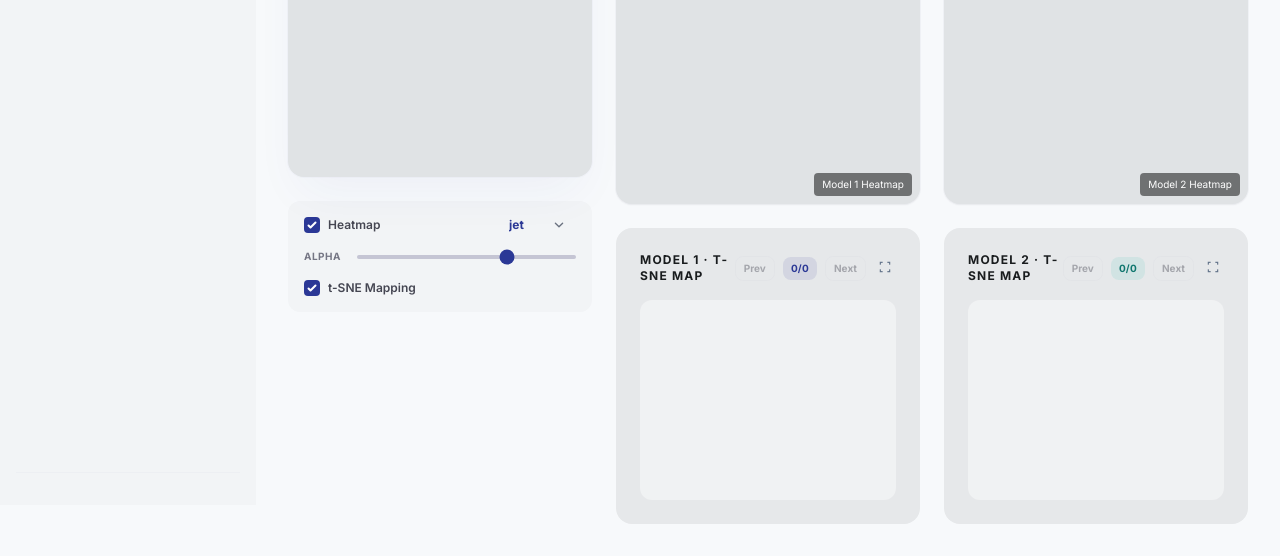
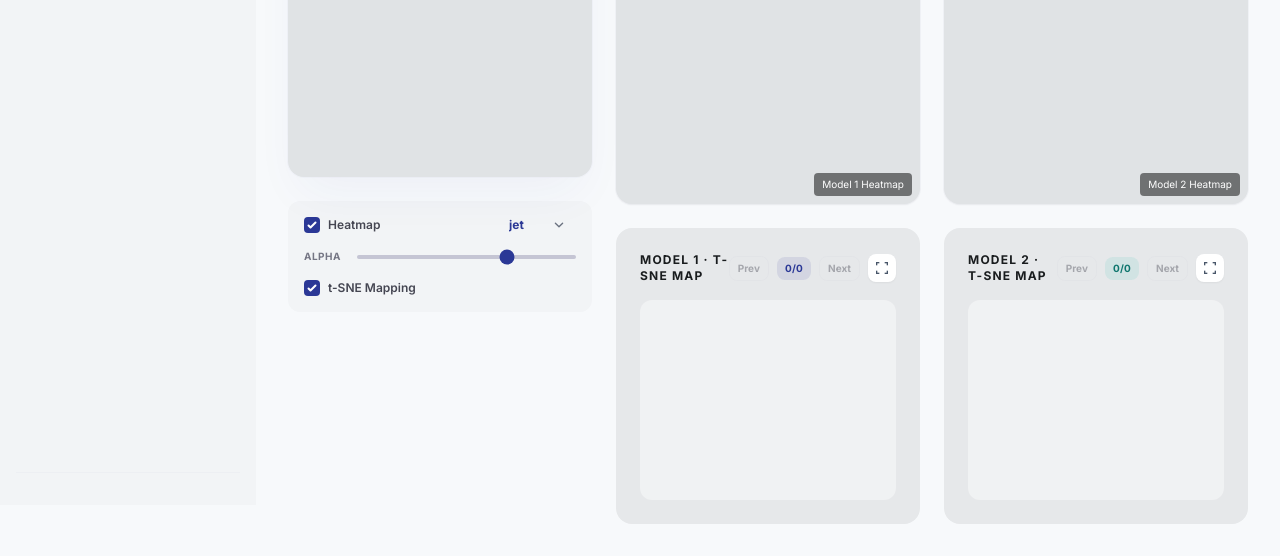
Before and after one commit to chamtgm/SEGP-RunService, a website: page main.html in a window 1280 px wide. Shown: the part 295-851 px from the top of the page. Drawn offline with nearby package versions, Linux system fonts and the light colour scheme; no server answers.

Commit message:
Add fullscreen button for full tsne mapping

```diff
--- a/main.html
+++ b/main.html
@@ -224,8 +224,8 @@
                             <button id="nn-prev-1" class="px-2 py-1 text-[10px] font-bold rounded-lg border border-outline-variant/30 dark:border-slate-700 text-on-surface-variant dark:text-slate-300 disabled:opacity-40" disabled>Prev</button>
                             <span id="nn-slide-label-1" class="text-[10px] bg-primary/10 dark:bg-indigo-500/20 text-primary dark:text-indigo-300 px-2 py-1 rounded-lg font-bold uppercase tracking-wide">0/0</span>
                             <button id="nn-next-1" class="px-2 py-1 text-[10px] font-bold rounded-lg border border-outline-variant/30 dark:border-slate-700 text-on-surface-variant dark:text-slate-300 disabled:opacity-40" disabled>Next</button>
-                            <button onclick="toggleTsneImgFullscreen(1)" class="p-1 text-slate-500 hover:text-slate-800 dark:text-slate-400 dark:hover:text-slate-200 transition-colors focus:outline-none" title="Full Screen">
-                                <span id="tsne-img-fs-icon-1" class="material-symbols-outlined text-sm leading-none">fullscreen</span>
+                            <button onclick="toggleTsneImgFullscreen(1)" class="p-1.5 flex items-center justify-center bg-white dark:bg-slate-700 hover:bg-slate-200 dark:hover:bg-slate-600 rounded-lg transition-colors text-slate-600 dark:text-slate-300 focus:outline-none shadow-sm" title="Full Screen">
+                                <span id="tsne-img-fs-icon-1" class="material-symbols-outlined text-base leading-none">fullscreen</span>
                             </button>
                         </div>
                     </div>
@@ -303,8 +303,8 @@
                             <button id="nn-prev-2" class="px-2 py-1 text-[10px] font-bold rounded-lg border border-outline-variant/30 dark:border-slate-700 text-on-surface-variant dark:text-slate-300 disabled:opacity-40" disabled>Prev</button>
                             <span id="nn-slide-label-2" class="text-[10px] bg-teal-500/10 dark:bg-teal-500/20 text-teal-700 dark:text-teal-300 px-2 py-1 rounded-lg font-bold uppercase tracking-wide">0/0</span>
                             <button id="nn-next-2" class="px-2 py-1 text-[10px] font-bold rounded-lg border border-outline-variant/30 dark:border-slate-700 text-on-surface-variant dark:text-slate-300 disabled:opacity-40" disabled>Next</button>
-                            <button onclick="toggleTsneImgFullscreen(2)" class="p-1 text-slate-500 hover:text-slate-800 dark:text-slate-400 dark:hover:text-slate-200 transition-colors focus:outline-none" title="Full Screen">
-                                <span id="tsne-img-fs-icon-2" class="material-symbols-outlined text-sm leading-none">fullscreen</span>
+                            <button onclick="toggleTsneImgFullscreen(2)" class="p-1.5 flex items-center justify-center bg-white dark:bg-slate-700 hover:bg-slate-200 dark:hover:bg-slate-600 rounded-lg transition-colors text-slate-600 dark:text-slate-300 focus:outline-none shadow-sm" title="Full Screen">
+                                <span id="tsne-img-fs-icon-2" class="material-symbols-outlined text-base leading-none">fullscreen</span>
                             </button>
                         </div>
                     </div>
```
